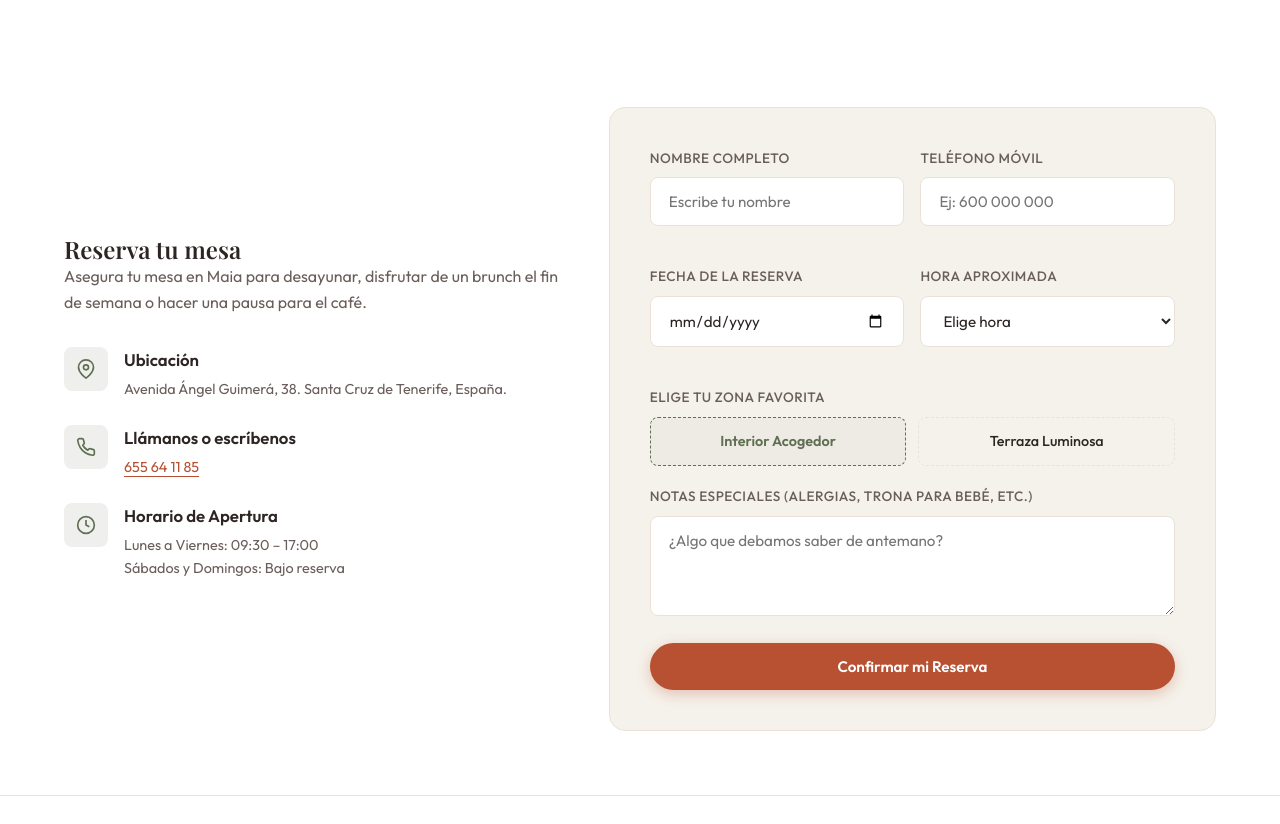
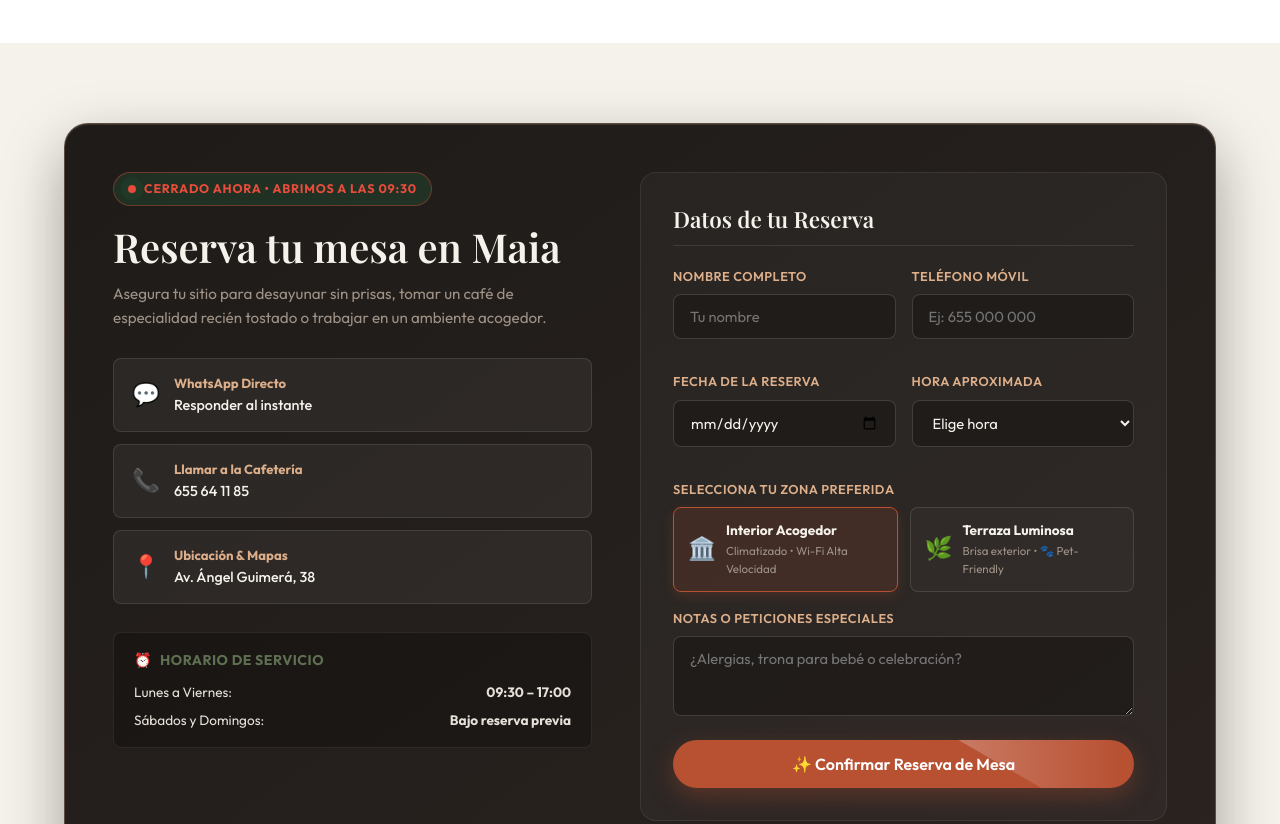
Before and after one commit to jorgemaia2525/maiaespresso, a website: page index.html in a window 1280 px wide. Shown: the part 5420-6244 px from the top of the page. Drawn offline with nearby package versions, Linux system fonts and the light colour scheme; no server answers; a web font is replaced by a local one.

Commit message:
Rediseño completo de la sección de Reserva/Contacto y estado en vivo

```diff
--- a/index.css
+++ b/index.css
@@ -1259,135 +1259,262 @@ button, input, select, textarea {
   }
 }
 
-/* --- RESERVATIONS SECTION --- */
+/* --- RESERVATIONS & CONTACT SECTION REDESIGN --- */
 .reservation-section {
-  background-color: var(--white);
+  background-color: var(--bg-primary);
+  padding: 80px 0;
+  position: relative;
+}
+
+.reservation-card-wrapper {
+  background: linear-gradient(145deg, #1E1B18 0%, #2A2320 100%);
+  border: 1.5px solid rgba(220, 174, 138, 0.3);
+  border-radius: var(--radius-lg);
+  padding: 48px;
+  color: #F5F2EB;
+  box-shadow: 0 24px 60px rgba(0,0,0,0.35), inset 0 1px 0 rgba(255,255,255,0.1);
+  position: relative;
+  overflow: hidden;
 }
 
 .reservation-grid {
   display: grid;
-  grid-template-columns: 0.9fr 1.1fr;
+  grid-template-columns: 1fr 1.1fr;
   gap: 48px;
-  align-items: center;
-}
-
-.reservation-info h3 {
-  font-size: 2rem;
+  align-items: flex-start;
+}
+
+.live-status-pill {
+  display: inline-flex;
+  align-items: center;
+  gap: 8px;
+  background: rgba(46, 204, 113, 0.12);
+  border: 1px solid rgba(46, 204, 113, 0.3);
+  color: #2ECC71;
+  padding: 6px 14px;
+  border-radius: 20px;
+  font-size: 0.78rem;
+  font-weight: 700;
+  text-transform: uppercase;
+  letter-spacing: 0.8px;
   margin-bottom: 16px;
 }
 
-.reservation-info p {
-  color: var(--text-secondary);
-  margin-bottom: 32px;
-}
-
-.info-item {
-  display: flex;
-  align-items: flex-start;
-  gap: 16px;
-  margin-bottom: 24px;
-}
-
-.info-item-icon {
-  width: 44px;
-  height: 44px;
+.live-status-dot {
+  width: 8px;
+  height: 8px;
+  border-radius: 50%;
+  background-color: #2ECC71;
+  box-shadow: 0 0 0 0 rgba(46, 204, 113, 0.7);
+  animation: frbPulse 2s infinite;
+}
+
+.reserva-title {
+  font-family: var(--font-title);
+  font-size: clamp(1.8rem, 4vw, 2.5rem);
+  color: #F5F2EB;
+  margin: 0 0 10px 0;
+}
+
+.reserva-subtitle {
+  color: #9E9185;
+  font-size: 0.95rem;
+  line-height: 1.6;
+  margin-bottom: 28px;
+}
+
+.contact-channels-grid {
+  display: flex;
+  flex-direction: column;
+  gap: 12px;
+  margin-bottom: 28px;
+}
+
+.contact-channel-card {
+  display: flex;
+  align-items: center;
+  gap: 14px;
+  background: rgba(255, 255, 255, 0.05);
+  border: 1px solid rgba(255, 255, 255, 0.1);
+  padding: 14px 18px;
   border-radius: var(--radius-sm);
-  background-color: rgba(95, 111, 82, 0.1);
+  transition: all 0.25s ease;
+}
+
+.contact-channel-card:hover {
+  background: rgba(255, 255, 255, 0.1);
+  border-color: var(--accent-rust);
+  transform: translateX(4px);
+}
+
+.ccc-icon {
+  font-size: 1.4rem;
+}
+
+.ccc-content {
+  display: flex;
+  flex-direction: column;
+}
+
+.ccc-label {
+  font-size: 0.82rem;
+  color: #DCAE8A;
+  font-weight: 700;
+}
+
+.ccc-val {
+  font-size: 0.9rem;
+  color: #F5F2EB;
+  font-weight: 500;
+}
+
+.hours-card {
+  background: rgba(0, 0, 0, 0.25);
+  border: 1px solid rgba(255, 255, 255, 0.08);
+  border-radius: var(--radius-sm);
+  padding: 16px 20px;
+}
+
+.hc-header {
+  display: flex;
+  align-items: center;
+  gap: 8px;
+  font-size: 0.88rem;
+  font-weight: 700;
   color: var(--accent-olive);
-  display: flex;
-  align-items: center;
-  justify-content: center;
-  font-size: 1.25rem;
-  flex-shrink: 0;
-}
-
-.info-item-content h5 {
-  font-size: 1.05rem;
-  font-weight: 600;
-  margin-bottom: 4px;
-}
-
-.info-item-content p {
-  color: var(--text-secondary);
-  font-size: 0.9rem;
-  margin: 0;
+  margin-bottom: 10px;
+  text-transform: uppercase;
+  letter-spacing: 0.5px;
+}
+
+.hc-body {
+  display: flex;
+  flex-direction: column;
+  gap: 6px;
+  font-size: 0.85rem;
+  color: #E6E0D8;
+}
+
+.hc-row {
+  display: flex;
+  justify-content: space-between;
+}
+
+.form-title {
+  font-family: var(--font-title);
+  font-size: 1.4rem;
+  color: #F5F2EB;
+  margin-top: 0;
+  margin-bottom: 20px;
+  border-bottom: 1px solid rgba(255, 255, 255, 0.1);
+  padding-bottom: 12px;
 }
 
 .reservation-form {
-  background-color: var(--bg-primary);
-  padding: 40px;
+  background: rgba(255, 255, 255, 0.03);
+  border: 1px solid rgba(255, 255, 255, 0.08);
+  padding: 32px;
   border-radius: var(--radius-md);
-  border: 1px solid var(--border-color-solid);
 }
 
 .form-group-row {
   display: grid;
   grid-template-columns: repeat(2, 1fr);
   gap: 16px;
-  margin-bottom: 20px;
+  margin-bottom: 16px;
 }
 
 .form-group {
-  margin-bottom: 20px;
+  margin-bottom: 16px;
 }
 
 .form-group label {
   display: block;
-  font-weight: 500;
-  font-size: 0.85rem;
+  font-weight: 600;
+  font-size: 0.8rem;
   margin-bottom: 8px;
-  color: var(--text-secondary);
+  color: #DCAE8A;
   text-transform: uppercase;
   letter-spacing: 0.5px;
 }
 
 .form-control {
   width: 100%;
-  background-color: var(--white);
-  border: 1px solid var(--border-color-solid);
-  padding: 14px 18px;
+  background-color: rgba(30, 27, 24, 0.8);
+  border: 1px solid rgba(255, 255, 255, 0.15);
+  padding: 12px 16px;
   border-radius: var(--radius-sm);
-  font-size: 0.95rem;
-  color: var(--text-primary);
+  font-size: 0.92rem;
+  color: #F5F2EB;
   transition: var(--transition);
 }
 
 .form-control:focus {
   border-color: var(--accent-rust);
-  box-shadow: 0 0 0 3px rgba(184, 80, 50, 0.1);
+  box-shadow: 0 0 0 3px rgba(184, 80, 50, 0.25);
+  background-color: #1E1B18;
 }
 
 textarea.form-control {
   resize: vertical;
-  min-height: 100px;
-}
-
-.zone-selector {
-  display: flex;
+  min-height: 80px;
+}
+
+.zone-selector-grid {
+  display: grid;
+  grid-template-columns: repeat(2, 1fr);
   gap: 12px;
 }
 
-.zone-btn {
-  flex: 1;
-  padding: 12px;
-  border: 1.5px dashed var(--border-color-solid);
+.zone-card {
+  display: flex;
+  align-items: center;
+  gap: 10px;
+  padding: 12px 14px;
+  border: 1.5px solid rgba(255, 255, 255, 0.12);
   border-radius: var(--radius-sm);
   cursor: pointer;
-  text-align: center;
-  font-weight: 500;
-  font-size: 0.9rem;
-  transition: var(--transition);
-}
-
-.zone-btn:hover {
-  border-color: var(--text-light);
-}
-
-.zone-btn.selected {
-  border-color: var(--accent-olive);
-  background-color: rgba(95, 111, 82, 0.05);
-  color: var(--accent-olive);
-  font-weight: 600;
+  background: rgba(255, 255, 255, 0.02);
+  transition: all 0.2s ease;
+}
+
+.zone-card:hover {
+  border-color: var(--accent-rust);
+  background: rgba(184, 80, 50, 0.05);
+}
+
+.zone-card.selected {
+  border-color: var(--accent-rust);
+  background: rgba(184, 80, 50, 0.15);
+  box-shadow: 0 4px 12px rgba(184, 80, 50, 0.2);
+}
+
+.zc-icon {
+  font-size: 1.4rem;
+}
+
+.zc-name {
+  font-weight: 700;
+  font-size: 0.85rem;
+  color: #F5F2EB;
+}
+
+.zc-desc {
+  font-size: 0.72rem;
+  color: #9E9185;
+}
+
+@media (max-width: 900px) {
+  .reservation-card-wrapper {
+    padding: 28px 20px;
+  }
+  .reservation-grid {
+    grid-template-columns: 1fr;
+    gap: 32px;
+  }
+  .zone-selector-grid {
+    grid-template-columns: 1fr;
+  }
 }
 
 /* --- CART SLIDEOUT DRAWER --- */
--- a/index.html
+++ b/index.html
@@ -461,62 +461,74 @@
     </div>
   </section>
 
-  <!-- --- RESERVATION FORM --- -->
+  <!-- --- RESERVATION & CONTACT SECTION --- -->
   <section class="section reservation-section" id="reserva">
-    <div class="container reservation-grid">
+    <div class="container">
+      <div class="reservation-card-wrapper">
+        <div class="reservation-grid">
+
+          <!-- Left Column: Contact & Live Status Info -->
           <div class="reservation-info">
-        <h2>Reserva tu mesa</h2>
-        <p>Asegura tu mesa en Maia para desayunar, disfrutar de un brunch el fin de semana o hacer una pausa para el café.</p>
-
-        <div class="info-item">
-          <div class="info-item-icon">
-            <svg width="20" height="20" viewBox="0 0 24 24" fill="none" stroke="currentColor" stroke-width="2">
-              <path d="M21 10c0 7-9 13-9 13s-9-6-9-13a9 9 0 0 1 18 0z"></path>
-              <circle cx="12" cy="10" r="3"></circle>
-            </svg>
-          </div>
-          <div class="info-item-content">
-            <h5>Ubicación</h5>
-            <p>Avenida Ángel Guimerá, 38. Santa Cruz de Tenerife, España.</p>
-          </div>
+            <div class="live-status-pill">
+              <span class="live-status-dot"></span>
+              <span id="live-status-text">ABIERTO AHORA • Atendiendo en Santa Cruz</span>
             </div>
 
-        <div class="info-item" onclick="window.openContactOptionsModal()" style="cursor: pointer;">
-          <div class="info-item-icon">
-            <svg width="20" height="20" viewBox="0 0 24 24" fill="none" stroke="currentColor" stroke-width="2" stroke-linecap="round" stroke-linejoin="round">
-              <path d="M22 16.92v3a2 2 0 0 1-2.18 2 19.79 19.79 0 0 1-8.63-3.07 19.5 19.5 0 0 1-6-6 19.79 19.79 0 0 1-3.07-8.67A2 2 0 0 1 4.11 2h3a2 2 0 0 1 2 1.72 12.84 12.84 0 0 0 .7 2.81 2 2 0 0 1-.45 2.11L8.09 9.91a16 16 0 0 0 6 6l1.27-1.27a2 2 0 0 1 2.11-.45 12.84 12.84 0 0 0 2.81.7A2 2 0 0 1 22 16.92z"></path>
-            </svg>
+            <h2 class="reserva-title">Reserva tu mesa en Maia</h2>
+            <p class="reserva-subtitle">Asegura tu sitio para desayunar sin prisas, tomar un café de especialidad recién tostado o trabajar en un ambiente acogedor.</p>
+
+            <!-- Quick Contact Channels -->
+            <div class="contact-channels-grid">
+              <a href="https://wa.me/34655641185?text=Hola!%20Quiero%20hacer%20una%20reserva%20en%20Maia%20Espresso" target="_blank" rel="noopener" class="contact-channel-card channel-whatsapp">
+                <div class="ccc-icon">💬</div>
+                <div class="ccc-content">
+                  <span class="ccc-label">WhatsApp Directo</span>
+                  <span class="ccc-val">Responder al instante</span>
                 </div>
-          <div class="info-item-content">
-            <h5>Llámanos o escríbenos</h5>
-            <p style="text-decoration: underline; text-underline-offset: 4px; color: var(--accent-rust);">655 64 11 85</p>
+              </a>
+
+              <a href="tel:+34655641185" class="contact-channel-card channel-phone">
+                <div class="ccc-icon">📞</div>
+                <div class="ccc-content">
+                  <span class="ccc-label">Llamar a la Cafetería</span>
+                  <span class="ccc-val">655 64 11 85</span>
                 </div>
+              </a>
+
+              <a href="https://www.google.com/maps/search/?api=1&query=Maia+Espresso+Food+Santa+Cruz+de+Tenerife" target="_blank" rel="noopener" class="contact-channel-card channel-maps">
+                <div class="ccc-icon">📍</div>
+                <div class="ccc-content">
+                  <span class="ccc-label">Ubicación & Mapas</span>
+                  <span class="ccc-val">Av. Ángel Guimerá, 38</span>
+                </div>
+              </a>
             </div>
 
-        <div class="info-item">
-          <div class="info-item-icon">
-            <svg width="20" height="20" viewBox="0 0 24 24" fill="none" stroke="currentColor" stroke-width="2">
-              <circle cx="12" cy="12" r="10"></circle>
-              <polyline points="12 6 12 12 16 14"></polyline>
-            </svg>
+            <!-- Schedule Card -->
+            <div class="hours-card">
+              <div class="hc-header">
+                <span class="hc-icon">⏰</span>
+                <span class="hc-title">Horario de Servicio</span>
               </div>
-          <div class="info-item-content">
-            <h5>Horario de Apertura</h5>
-            <p>Lunes a Viernes: 09:30 – 17:00<br>Sábados y Domingos: Bajo reserva</p>
+              <div class="hc-body">
+                <div class="hc-row"><span>Lunes a Viernes:</span> <strong>09:30 – 17:00</strong></div>
+                <div class="hc-row"><span>Sábados y Domingos:</span> <strong>Bajo reserva previa</strong></div>
               </div>
             </div>
           </div>
 
+          <!-- Right Column: Interactive Booking Form -->
           <div class="reservation-form">
+            <h3 class="form-title">Datos de tu Reserva</h3>
             <form id="booking-form">
               <div class="form-group-row">
                 <div class="form-group">
                   <label for="name">Nombre completo</label>
-              <input type="text" id="name" class="form-control" placeholder="Escribe tu nombre" required>
+                  <input type="text" id="name" class="form-control" placeholder="Tu nombre" required>
                 </div>
                 <div class="form-group">
                   <label for="phone">Teléfono móvil</label>
-              <input type="tel" id="phone" class="form-control" placeholder="Ej: 600 000 000" required>
+                  <input type="tel" id="phone" class="form-control" placeholder="Ej: 655 000 000" required>
                 </div>
               </div>
 
@@ -543,22 +555,37 @@
               </div>
 
               <div class="form-group">
-            <label>Elige tu zona favorita</label>
-            <div class="zone-selector">
-              <div class="zone-btn selected" data-zone="interior">Interior Acogedor</div>
-              <div class="zone-btn" data-zone="terraza">Terraza Luminosa</div>
+                <label>Selecciona tu Zona Preferida</label>
+                <div class="zone-selector-grid">
+                  <div class="zone-card selected" data-zone="interior">
+                    <div class="zc-icon">🏛️</div>
+                    <div class="zc-info">
+                      <div class="zc-name">Interior Acogedor</div>
+                      <div class="zc-desc">Climatizado • Wi-Fi Alta Velocidad</div>
+                    </div>
+                  </div>
+                  <div class="zone-card" data-zone="terraza">
+                    <div class="zc-icon">🌿</div>
+                    <div class="zc-info">
+                      <div class="zc-name">Terraza Luminosa</div>
+                      <div class="zc-desc">Brisa exterior • 🐾 Pet-Friendly</div>
+                    </div>
+                  </div>
                 </div>
               </div>
 
               <div class="form-group">
-            <label for="notes">Notas especiales (Alergias, trona para bebé, etc.)</label>
-            <textarea id="notes" class="form-control" placeholder="¿Algo que debamos saber de antemano?"></textarea>
+                <label for="notes">Notas o Peticiones Especiales</label>
+                <textarea id="notes" class="form-control" rows="2" placeholder="¿Alergias, trona para bebé o celebración?"></textarea>
               </div>
 
+              <button type="submit" class="btn btn-primary btn-glow" style="width: 100%; padding: 14px; font-size: 1rem;">
+                ✨ Confirmar Reserva de Mesa
+              </button>
+            </form>
+          </div>
 
-
-          <button type="submit" class="btn btn-primary" style="width: 100%;">Confirmar mi Reserva</button>
-        </form>
+        </div>
       </div>
     </div>
   </section>
```
Also changed, not shown: app.js. Lines whose indentation alone changed are shown as unchanged.
